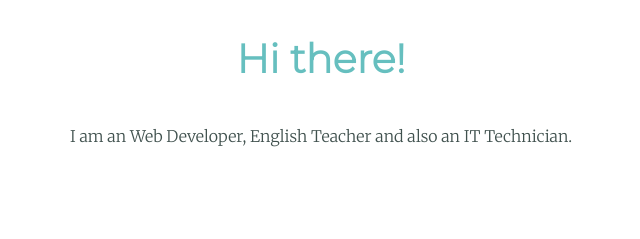
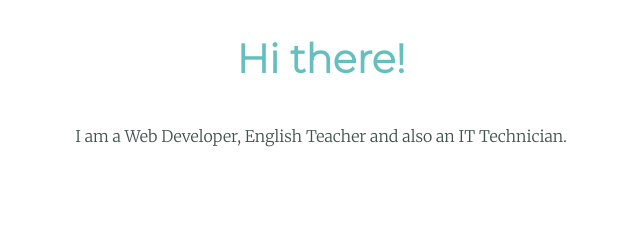
Before and after one commit to GuilhermeSudo/cv, a plain HTML site: page index.html in a window 1280 px wide. Shown: the part 1166-1405 px from the top of the page, 319-959 px from the left. Drawn offline with Linux system fonts and the light colour scheme.

Commit message:
Add files via upload

```diff
--- a/index.html
+++ b/index.html
@@ -20,7 +20,7 @@
         <div >
       <img class="profile" src="eu.jpg" alt="avatar-picture">
       <h2>Hi there!</h2>
-      <p class="intro">I am an Web Developer, English Teacher and also an IT Technician.</p>
+      <p class="intro">I am a Web Developer, English Teacher and also an IT Technician.</p>
       </div>
       <hr class="hr">
       <div class="skills">
```
